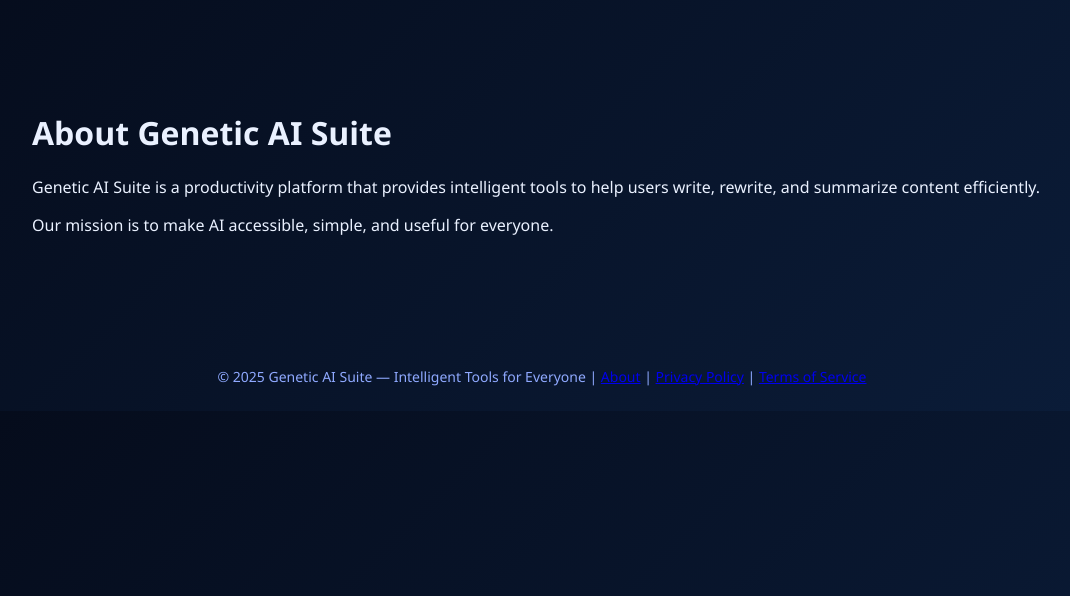
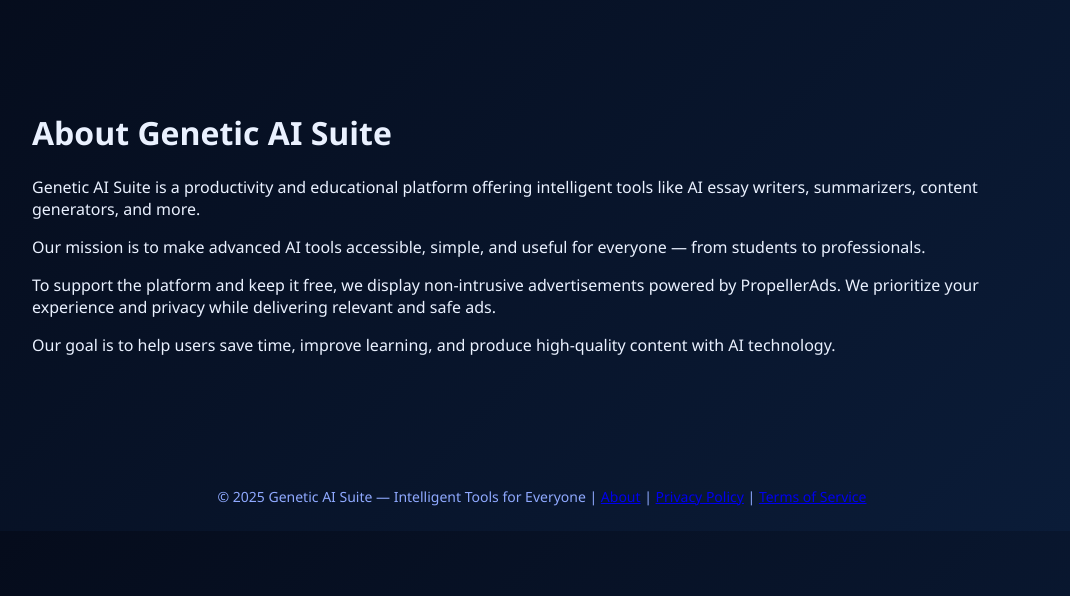
Before and after one commit to supreme-ai-gif/Genetic-suite, a Flask app: page /about in a window 1280 px wide. Shown: the part 87-683 px from the top of the page, without its empty margins (98-1168 px from the left). Run offline with Flask 3, Linux system fonts and the light colour scheme.

Commit message:
Update about.html

```diff
--- a/templates/about.html
+++ b/templates/about.html
@@ -1,11 +1,21 @@
 {% extends 'layout.html' %}
 {% block content %}
 <h1>About Genetic AI Suite</h1>
+
 <p>
-Genetic AI Suite is a productivity platform that provides intelligent tools
-to help users write, rewrite, and summarize content efficiently.
+Genetic AI Suite is a productivity and educational platform offering intelligent tools like AI essay writers, summarizers, content generators, and more.
 </p>
+
 <p>
-Our mission is to make AI accessible, simple, and useful for everyone.
+Our mission is to make advanced AI tools accessible, simple, and useful for everyone — from students to professionals.
+</p>
+
+<p>
+To support the platform and keep it free, we display non-intrusive advertisements powered by PropellerAds.
+We prioritize your experience and privacy while delivering relevant and safe ads.
+</p>
+
+<p>
+Our goal is to help users save time, improve learning, and produce high-quality content with AI technology.
 </p>
 {% endblock %}
```
